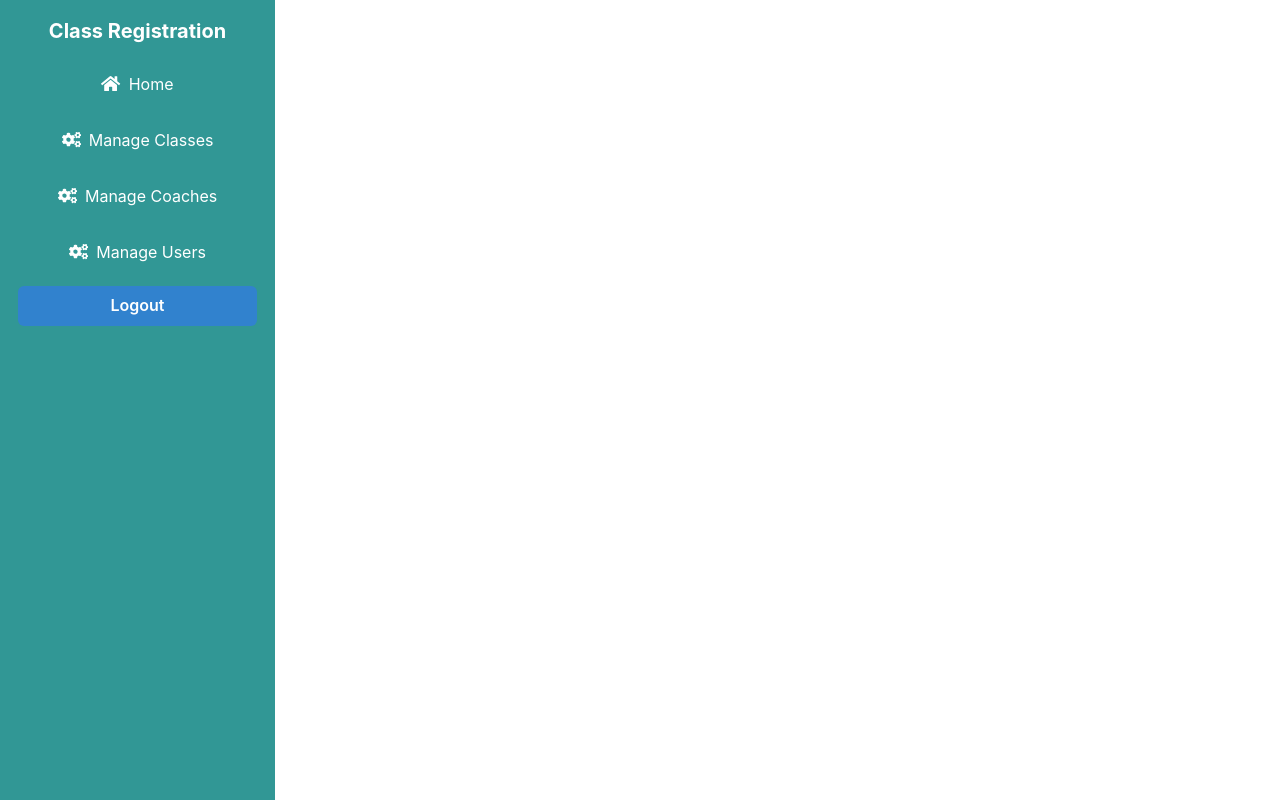
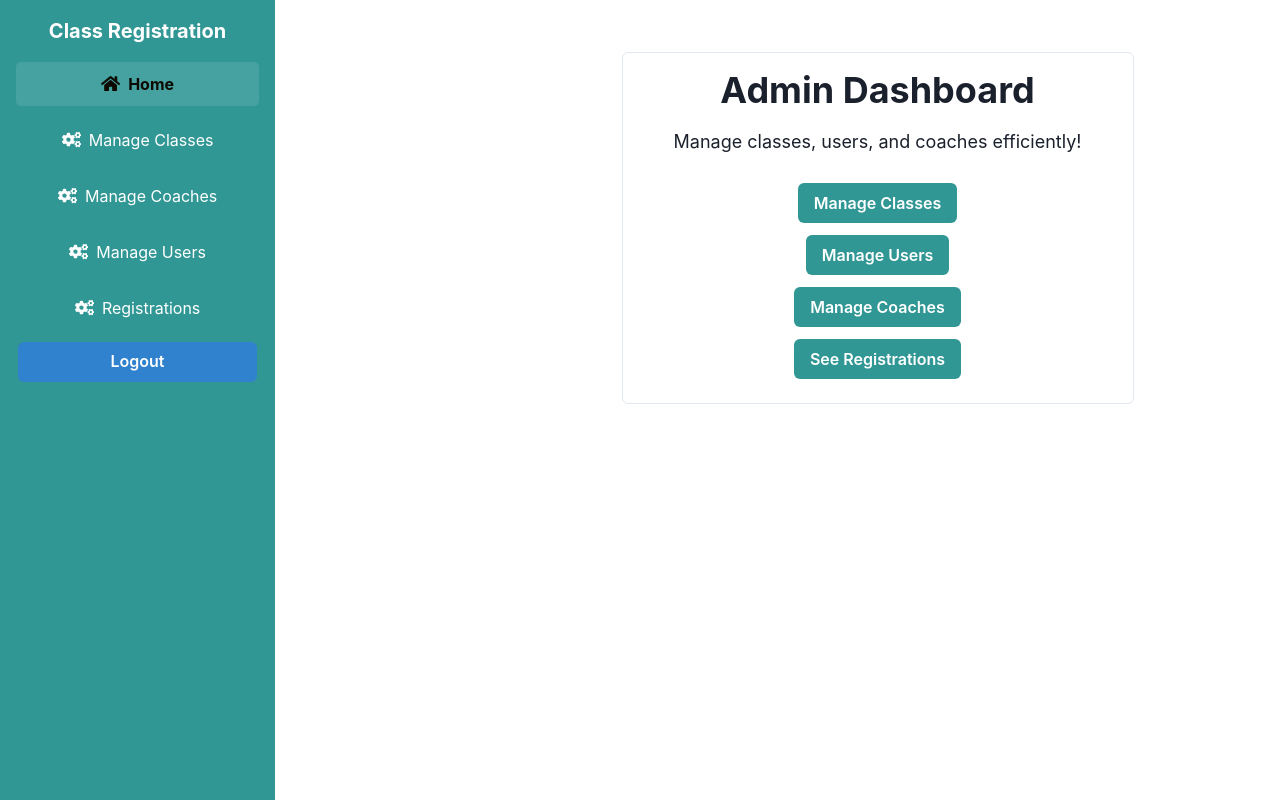
Before and after one commit to darrendoang/TST-FrontEnd, a React (Create React App) app in the folder class-registration-app/: page /admin-home in a window 1280 px wide. Built offline with nearby package versions, Linux system fonts and the light colour scheme; sample sign-in values are in the browser's storage.

Commit message:
secured admin routes

```diff
--- a/class-registration-app/src/App.js
+++ b/class-registration-app/src/App.js
@@ -5,11 +5,14 @@ import Login from './components/Login';
 import Home from './components/Home';
 import Classes from './components/Classes';
 import Coaches from './components/Coach';
+import AdminHome from './components/AdminHome';
 import AdminClasses from './components/AdminClasses';
 import AdminCoaches from './components/AdminCoaches';
 import AdminUsers from './components/AdminUsers';
 import Register from './components/Register';
+import AdminRegistrations from './components/AdminRegistrations';
 import PrivateRoute from './components/PrivateRoute';
+import AdminAlert from './components/AdminAlert';
 import CalorieCalculator from './components/CalorieCalculator'; // Import the CalorieCalculator component
 import './App.css';
 
@@ -37,6 +40,14 @@ const App = () => {
               element={
                 <PrivateRoute>
                   <Home />
+                </PrivateRoute>
+              }
+            />
+              <Route
+              path="/admin-alert"
+              element={
+                <PrivateRoute>
+                  <AdminAlert />
                 </PrivateRoute>
               }
             />
@@ -70,29 +81,44 @@ const App = () => {
 <Route
   path="/admin-classes"
   element={
-                <PrivateRoute>
+    <PrivateRoute adminOnly>
       <AdminClasses />
     </PrivateRoute>
   }
 />
-
 <Route
   path="/admin-coaches"
   element={
-                <PrivateRoute>
+    <PrivateRoute adminOnly>
       <AdminCoaches />
     </PrivateRoute>
   }
 />
-
 <Route
   path="/admin-users"
   element={
-                <PrivateRoute>
+    <PrivateRoute adminOnly>
       <AdminUsers />
     </PrivateRoute>
   }
 />
+<Route
+  path="/admin-home"
+  element={
+    <PrivateRoute adminOnly>
+      <AdminHome />
+    </PrivateRoute>
+  }
+/>
+<Route
+  path="/admin-registrations"
+  element={
+    <PrivateRoute adminOnly>
+      <AdminRegistrations />
+    </PrivateRoute>
+  }
+/>
+
             {/* Add more private routes as needed */}
           </Routes>
         </div>
--- /dev/null
+++ b/class-registration-app/src/components/AdminAlert.js
@@ -0,0 +1,33 @@
+// src/components/AdminAlert.js
+import React from 'react';
+import { useNavigate } from 'react-router-dom';
+import { Box, Heading, Text, Button, Flex } from '@chakra-ui/react';
+
+const AdminAlert = () => {
+  const navigate = useNavigate();
+
+  const handleLogout = () => {
+    localStorage.removeItem('token');
+    localStorage.removeItem('userId');
+    localStorage.removeItem('userRole');
+    navigate('/login');
+  };
+
+  return (
+    <Box maxW="lg" mx="auto" mt={8} p={4} borderWidth="1px" borderRadius="md">
+      <Flex flexDirection="column" alignItems="center" justifyContent="center">
+        <Heading as="h1" size="xl" align="center" mb={4}>
+          Admin Access Required
+        </Heading>
+        <Text fontSize="lg" textAlign="center" mb={6}>
+          You need to be logged in as an admin to access this page.
+        </Text>
+        <Button colorScheme="blue" onClick={handleLogout} mb={2}>
+          Logout
+        </Button>
+      </Flex>
+    </Box>
+  );
+};
+
+export default AdminAlert;
--- /dev/null
+++ b/class-registration-app/src/components/AdminHome.js
@@ -0,0 +1,52 @@
+import React from 'react';
+import { useNavigate } from 'react-router-dom';
+import { Box, Heading, Text, Button, Flex, Image } from '@chakra-ui/react';
+
+
+const AdminHome = () => {
+  const navigate = useNavigate();
+
+  const navigateToAdminClasses = () => {
+    navigate('/admin-classes');
+  };
+
+  const navigateToAdminUsers = () => {
+    navigate('/admin-users');
+  };
+
+  const navigateToAdminCoaches = () => {
+    navigate('/admin-coaches');
+  };
+
+  const navigateToAdminRegistrations = () => {
+    navigate('/admin-registrations');
+  };
+
+  return (
+    <Box maxW="lg" mx="auto" mt={8} p={4} borderWidth="1px" borderRadius="md">
+      <Flex flexDirection="column" alignItems="center" justifyContent="center">
+        <Heading as="h1" size="xl" align="center" mb={4}>
+          Admin Dashboard
+        </Heading>
+        <Text fontSize="lg" textAlign="center" mb={6}>
+          Manage classes, users, and coaches efficiently!
+        </Text>
+
+        <Button colorScheme="teal" onClick={navigateToAdminClasses} mb={2}>
+          Manage Classes
+        </Button>
+        <Button colorScheme="teal" onClick={navigateToAdminUsers} mb={2}>
+          Manage Users
+        </Button>
+        <Button colorScheme="teal" onClick={navigateToAdminCoaches} mb={2}>
+          Manage Coaches
+        </Button>
+        <Button colorScheme="teal" onClick={navigateToAdminRegistrations} mb={2}>
+          See Registrations
+        </Button>
+      </Flex>
+    </Box>
+  );
+};
+
+export default AdminHome;
--- /dev/null
+++ b/class-registration-app/src/components/AdminRegistrations.js
@@ -0,0 +1,73 @@
+import React, { useState, useEffect } from 'react';
+import api from './axiosInstance';
+import {
+  Box, Heading, Text, List, ListItem, CircularProgress
+} from '@chakra-ui/react';
+
+const AdminRegistrations = () => {
+  const [classes, setClasses] = useState([]);
+  const [users, setUsers] = useState([]);
+  const [registrations, setRegistrations] = useState([]);
+  const [isLoading, setIsLoading] = useState(true);
+  const [error, setError] = useState('');
+
+  useEffect(() => {
+    const fetchData = async () => {
+      setIsLoading(true);
+      try {
+        // Fetch classes
+        const classesResponse = await api.axiosInstance.get('/classes');
+        setClasses(classesResponse.data);
+
+        // Fetch users
+        const usersResponse = await api.axiosInstance.get('/users');
+        setUsers(usersResponse.data);
+
+        // Fetch all registrations
+        const registrationsResponse = await api.axiosInstance.get('/all-registrations');
+        setRegistrations(registrationsResponse.data);
+      } catch (error) {
+        setError('Could not fetch data');
+      } finally {
+        setIsLoading(false);
+      }
+    };
+
+    fetchData();
+  }, []);
+
+  const getUsername = (userId) => {
+    const user = users.find(u => u.user_id === userId);
+    return user ? user.username : 'Unknown User';
+  };
+
+  return (
+    <Box mt={8} maxW="lg" mx="auto">
+      <Heading as="h1" size="xl" textAlign="center" mb={4}>Class Registrations</Heading>
+      {isLoading ? (
+        <CircularProgress isIndeterminate color="teal.300" />
+      ) : error ? (
+        <Text color="red.500">{error}</Text>
+      ) : (
+        <List spacing={4}>
+          {classes.map(classItem => (
+            <ListItem key={classItem.class_id}>
+              <Box borderWidth="1px" p={4} borderRadius="lg" boxShadow="md" bg="white" mb={4}>
+                <Heading as="h3" size="md" mb={2}>{classItem.class_type}</Heading>
+                <List spacing={2}>
+                  {registrations.filter(reg => reg.class_id === classItem.class_id).map(reg => (
+                    <ListItem key={reg.user_id}>
+                      <Text>User: {getUsername(reg.user_id)}</Text>
+                    </ListItem>
+                  ))}
+                </List>
+              </Box>
+            </ListItem>
+          ))}
+        </List>
+      )}
+    </Box>
+  );
+};
+
+export default AdminRegistrations;
--- a/class-registration-app/src/components/Home.js
+++ b/class-registration-app/src/components/Home.js
@@ -32,11 +32,9 @@ const Home = () => {
         <Button colorScheme="teal" onClick={navigateToCoaches} mb={2}>
           Meet Our Coaches
         </Button>
-        {userRole === 'admin' && (
-          <Button colorScheme="blue" onClick={() => navigate('/admin-classes')} mb={2}>
+          <Button colorScheme="blue" onClick={() => navigate('/admin-home')} mb={2}>
             Admin Dashboard
           </Button>
-        )}
       </Flex>
     </Box>
   );
--- a/class-registration-app/src/components/Login.js
+++ b/class-registration-app/src/components/Login.js
@@ -33,7 +33,7 @@ const Login = () => {
 
         // Navigate based on role
         if (response.data.role === 'admin') {
-          navigate('/home');  // Navigate to admin route
+          navigate('/admin-home');  // Navigate to admin route
         } else {
           navigate('/home');  // Navigate to home for regular users
         }
--- a/class-registration-app/src/components/PrivateRoute.js
+++ b/class-registration-app/src/components/PrivateRoute.js
@@ -2,14 +2,19 @@
 import React from 'react';
 import { Navigate } from 'react-router-dom';
 
-const PrivateRoute = ({ children }) => {
+const PrivateRoute = ({ children, adminOnly = false }) => {
   const token = localStorage.getItem('token');
+  const userRole = localStorage.getItem('userRole');
 
   if (!token) {
-    // User is not authenticated
     return <Navigate to="/login" />;
+  }
+
+  if (adminOnly && userRole !== 'admin') {
+    return <Navigate to="/admin-alert" />;
   }
 
   return children;
 };
+
 export default PrivateRoute;
--- a/class-registration-app/src/components/Sidebar.js
+++ b/class-registration-app/src/components/Sidebar.js
@@ -43,13 +43,15 @@ else{
       </Flex>
 
       <VStack spacing={3} align="stretch">
+      {isCustomer && (
+        <>
         <NavLink to="/home" activeClassName="active" className="nav-link">
           <Link as={Flex} align="center" fontSize="md" justifyContent="center">
             <FaHome size="1.2em" style={{ marginRight: '8px' }} /> Home
           </Link>
         </NavLink>
-        {isCustomer && (
-          <>
+
+
         <NavLink to="/classes" activeClassName="active" className="nav-link">
           <Link as={Flex} align="center" fontSize="md" justifyContent="center">
             <FaDoorOpen size="1.2em" style={{ marginRight: '8px' }} /> Classes
@@ -73,6 +75,11 @@ else{
 
         {isAdmin && (
           <>
+          <NavLink to="/admin-home" activeClassName="active" className="nav-link">
+          <Link as={Flex} align="center" fontSize="md" justifyContent="center">
+            <FaHome size="1.2em" style={{ marginRight: '8px' }} /> Home
+          </Link>
+        </NavLink>
             <NavLink to="/admin-classes" activeClassName="active" className="nav-link">
               <Link as={Flex} align="center" fontSize="md" justifyContent="center">
                 <FaCogs size="1.2em" style={{ marginRight: '8px' }} /> Manage Classes
@@ -90,7 +97,14 @@ else{
                 <FaCogs size="1.2em" style={{ marginRight: '8px' }} /> Manage Users
               </Link>
             </NavLink>
+
+            <NavLink to="/admin-registrations" activeClassName="active" className="nav-link">
+              <Link as={Flex} align="center" fontSize="md" justifyContent="center">
+                <FaCogs size="1.2em" style={{ marginRight: '8px' }} /> Registrations
+              </Link>
+            </NavLink>
           </>
+
         )}
 
         {/* Additional Links can be added here */}
```
Also changed, not shown: class-registration-app/src/components/ProtectedRoute.js (added, +16 -0 lines), class-registration-app/src/utils/routeGuards.js (added). Lines whose indentation alone changed are shown as unchanged.
